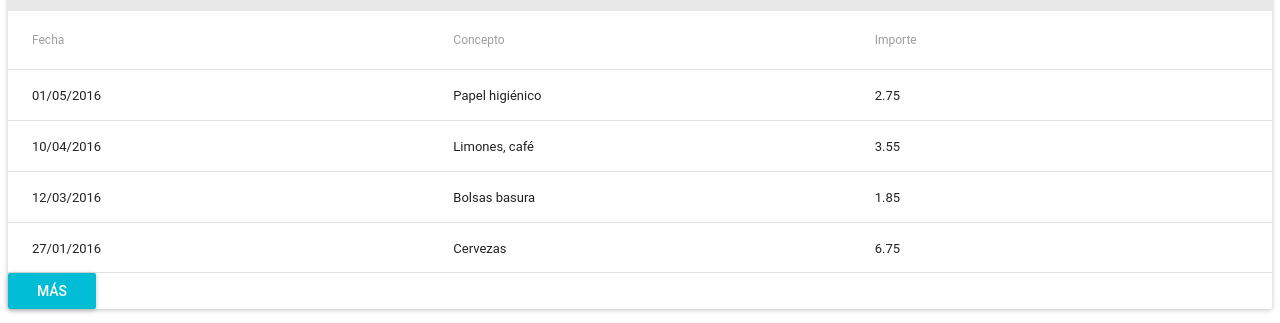
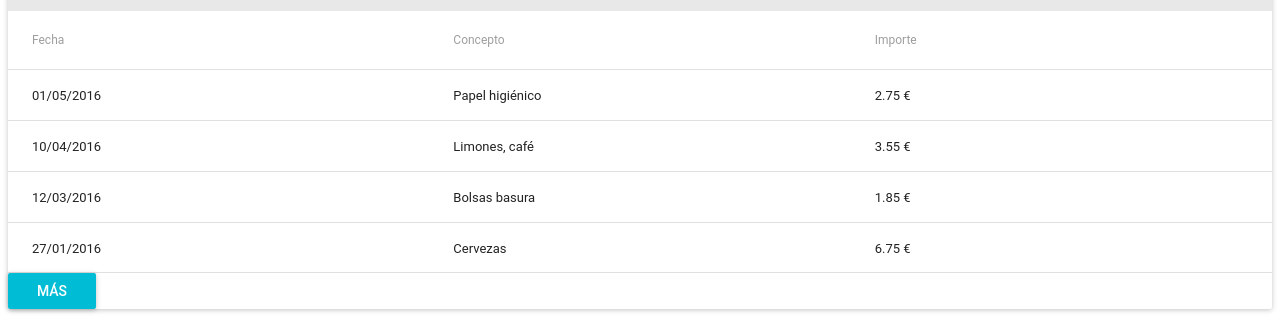
Before and after one commit to alejandrodob/la-confidential, a React (Create React App) app: page / in a window 1280 px wide. Shown: the part 361-684 px from the top of the page. Built offline with nearby package versions, Linux system fonts and the light colour scheme; the HTML template or start-up script is replaced by a standard one; what react-tap-event-plugin would draw is missing.

Commit message:
Format expense amount with € symbol

```diff
--- a/src/ExpenseList.js
+++ b/src/ExpenseList.js
@@ -22,7 +22,7 @@ const ExpenseList = (props) => (
           <TableRow key={index} >
             <TableRowColumn>{expense.date}</TableRowColumn>
             <TableRowColumn>{expense.description}</TableRowColumn>
-            <TableRowColumn>{expense.amount}</TableRowColumn>
+            <TableRowColumn>{`${expense.amount} €`}</TableRowColumn>
           </TableRow>
         ))}
       </TableBody>
```
